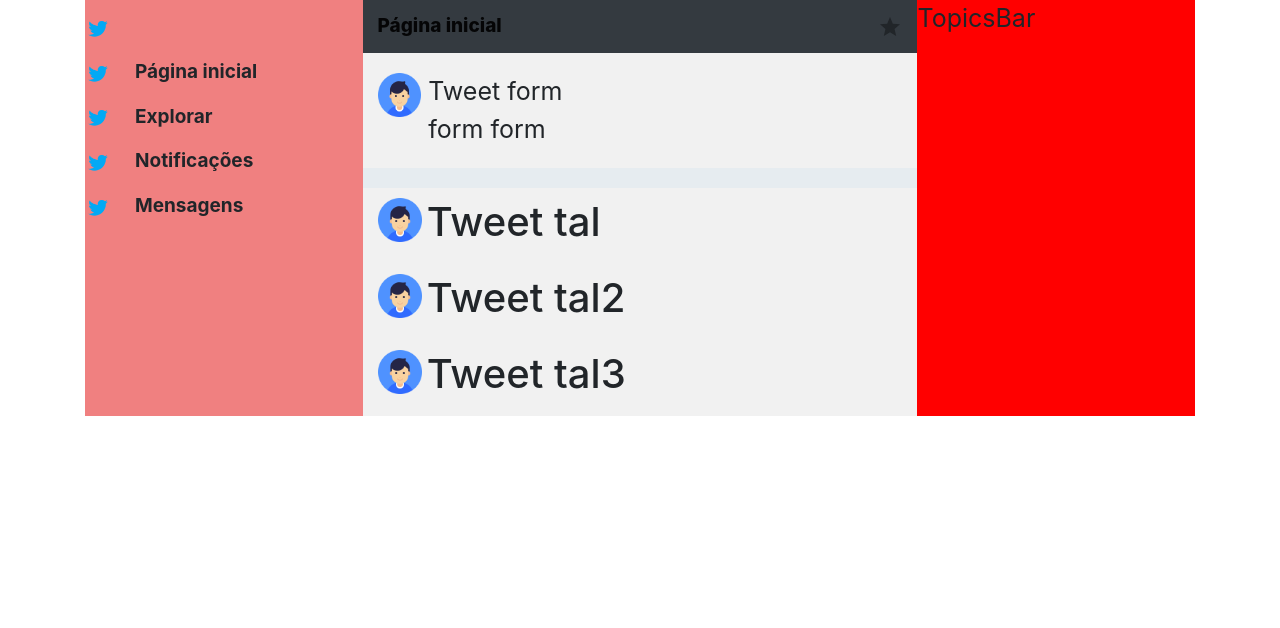
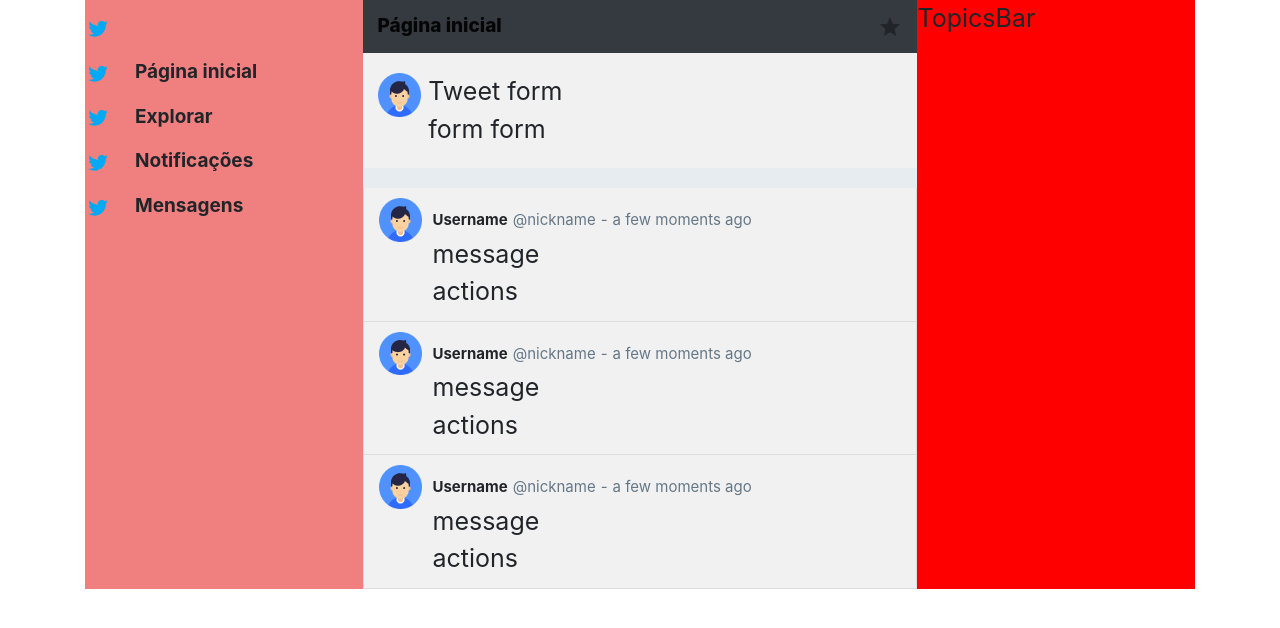
Before and after one commit to isaacbatst/twitter-gemini-frontend, a React (Create React App) app: page / in a window 1280 px wide. Shown: the top 628 px of the page. Built offline with nearby package versions, Linux system fonts and the light colour scheme.

Commit message:
Works on tweets style

```diff
--- /dev/null
+++ b/src/components/Main/components/Content/components/Feed/components/Tweet/components/TweetAuthorDetails/index.js
@@ -0,0 +1,16 @@
+import React from "react";
+
+import "./style.css";
+
+function TweetAuthorDetails(props) {
+  return (
+    <div>
+      <span className="spanUsername">Username</span>
+      <span className="spanNickname">@nickname</span>
+      <span className="spanHifen">-</span>
+      <span className="spanTimeAgo">a few moments ago</span>
+    </div>
+  );
+}
+
+export default TweetAuthorDetails;
--- /dev/null
+++ b/src/components/Main/components/Content/components/Feed/components/Tweet/components/TweetAuthorDetails/style.css
@@ -0,0 +1,22 @@
+.spanNickname {
+  margin-left: 5px;
+}
+.spanHifen {
+  margin: 0px 5px;
+}
+.spanHifen,
+.spanNickname,
+.spanTimeAgo{
+  color: rgb(101, 119, 134);
+  font-weight: 400;
+  font-size: 15px;
+}
+.spanUsername {
+  white-space: nowrap;
+  font-size: 15px;
+  font-weight: bold;
+}
+.tweetAuthorDetailsDiv{
+  line-height: 1.3;
+  margin-bottom: 2px;
+}
--- a/src/components/Main/components/Content/components/Feed/components/Tweet/index.js
+++ b/src/components/Main/components/Content/components/Feed/components/Tweet/index.js
@@ -1,7 +1,20 @@
 import React from 'react';
+import Row from 'react-bootstrap/Row';
+
+import TweetAuthorDetails from './components/TweetAuthorDetails/index'
+
+import './style.css';
 
 function TweetContent(props){
-  return <h1>{props.tweet.message}</h1>
+  return (
+    <div className="tweetContentDiv">
+      <Row className="tweetContentRow">
+        <TweetAuthorDetails />
+      </Row>
+      <Row className="tweetContentRow">message</Row>
+      <Row className="tweetContentRow">actions</Row>
+    </div>
+  )
 }
 
 export default TweetContent;
--- /dev/null
+++ b/src/components/Main/components/Content/components/Feed/components/Tweet/style.css
@@ -0,0 +1,6 @@
+.tweetContentDiv{
+  margin: 0px 5px;
+}
+.tweetContentRow{
+  margin: 0px
+}
--- a/src/components/Main/components/Content/components/Feed/style.css
+++ b/src/components/Main/components/Content/components/Feed/style.css
@@ -5,3 +5,9 @@
 .tweetRow{
   margin-left:-5px
 }
+
+.tweetDiv{
+  border-bottom: 0.5px solid #dddddd;
+  border-right: 0.5px solid #dddddd;
+  border-left: 0.5px solid #dddddd;
+}
```
